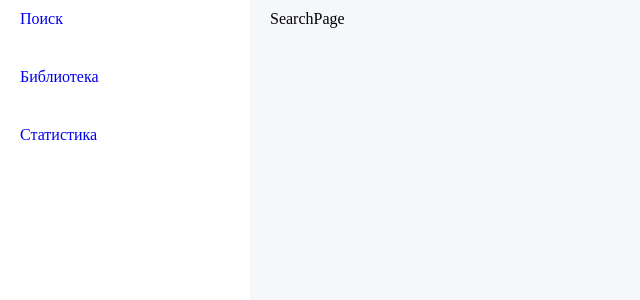
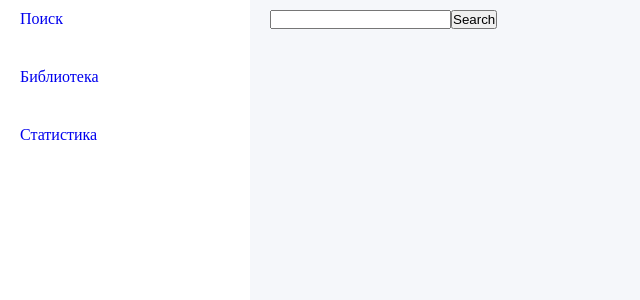
Before and after one commit to maximatory/read-tracker, a React (Vite) app: page /search in a window 1280 px wide. Shown: the top 300 px of the page, without its empty margins (0-640 px from the left). Built offline with nearby package versions, Linux system fonts and the light colour scheme.

Commit message:
searchPage

```diff
--- a/src/pages/SearchPage/SearchPage.jsx
+++ b/src/pages/SearchPage/SearchPage.jsx
@@ -1,9 +1,43 @@
+import { useState } from 'react';
+import { apiBooks } from '../../api/apiBooks';
+import BooksList from '../../components/BooksList/BooksList';
+import Skeleton from '../../components/Skeleton/Skeleton';
 import styles from './SearchPage.module.scss'
 
 export default function SearchPage() {
+  const [foundBooks, setFoundBooks] = useState([]);
+  const [search, setSearch] = useState('');
+  const [isLoading, setIsLoading] = useState(false);
+
+  const getBooks = async (search) => {
+    try {
+      if(search.length){
+        setIsLoading(true)
+        const books = await apiBooks(search)
+        setFoundBooks(books)
+        setSearch('')
+        setIsLoading(false)
+      }
+    } catch (error) {
+      console.log(error)
+    }
+  }
+
   return (
     <>
-      <div>SearchPage</div>
+      <div className="search">
+        <form onSubmit={(e) => e.preventDefault()}>
+          <input
+            type="text"
+            value={search}
+            style={{marginBottom: '10px'}}
+            onChange={(e) => {
+            setSearch(e.target.value)
+          }} />
+          <button onClick={() => getBooks(search)}>Search</button>
+        </form>
+      </div>
+      {!isLoading ? <BooksList books={foundBooks} /> : <Skeleton />}
     </>
   )
 }
```
Also changed, not shown: src/App.jsx (deleted, +0 -31 lines).
